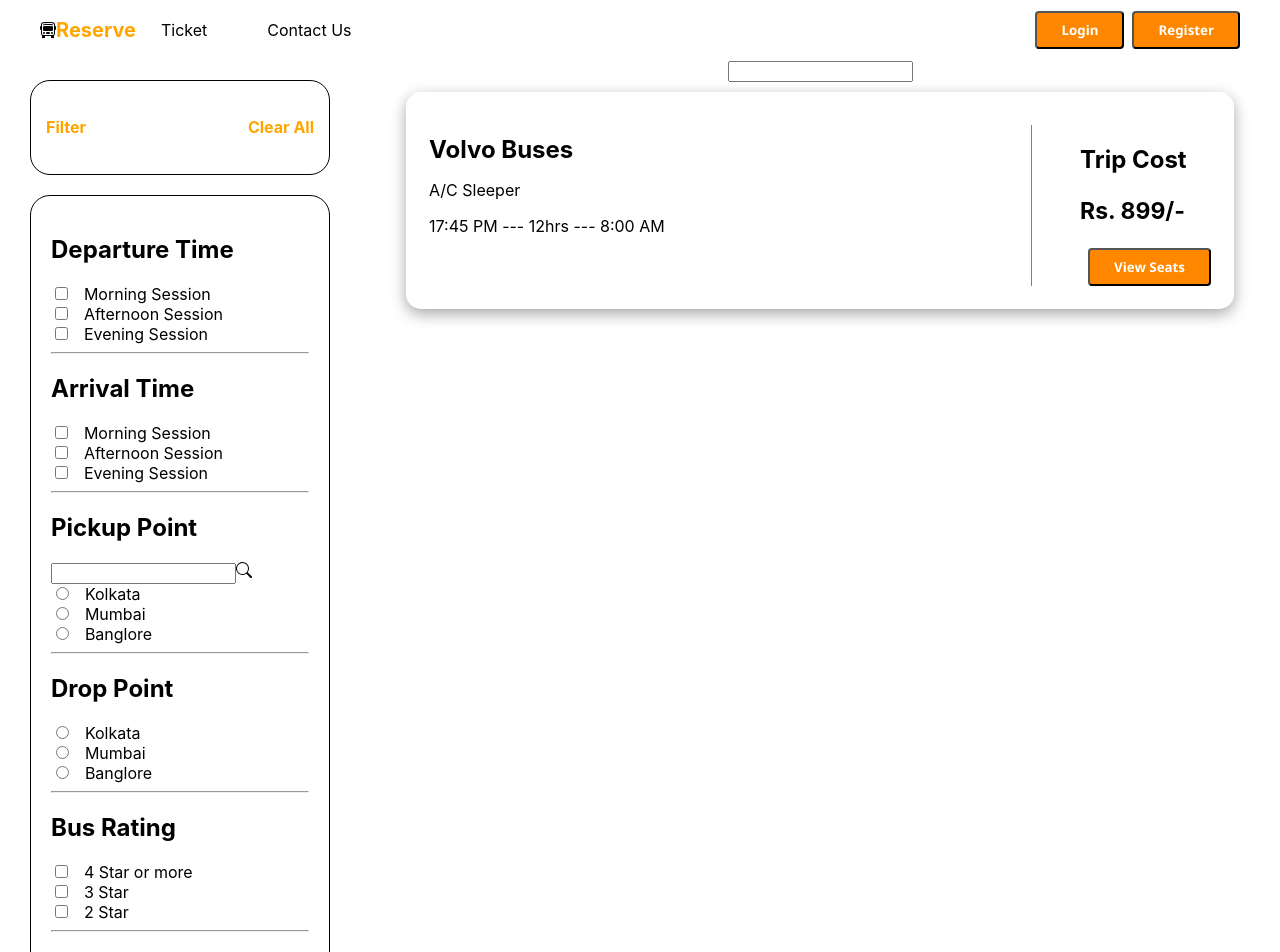
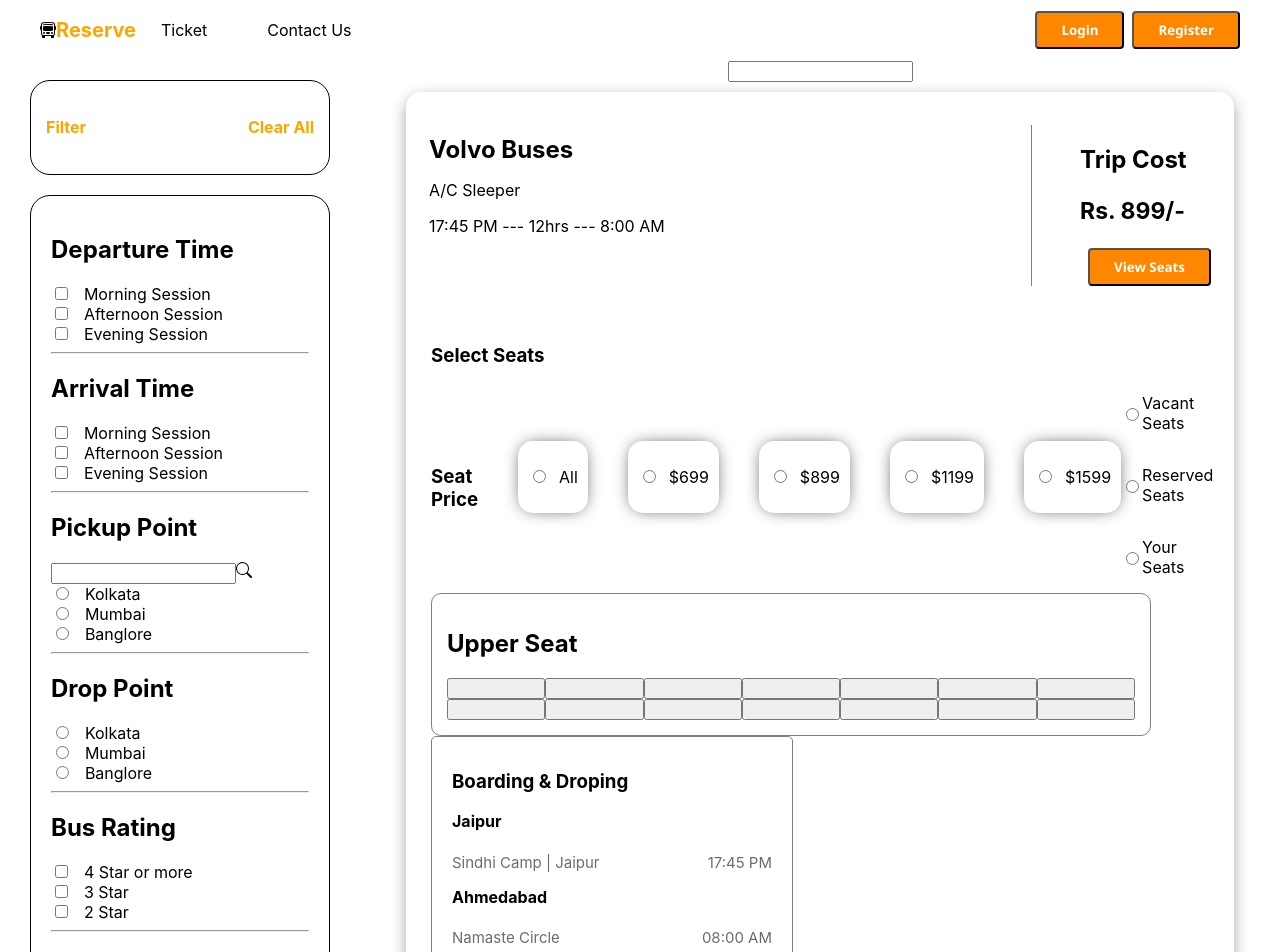
Before and after one commit to HemantWD/Bus-Booking, a React (Create React App) app in the folder Frontend/reserve/: page /available-bus in a window 1280 px wide. Shown: the top 952 px of the page. Built offline with nearby package versions, Linux system fonts and the light colour scheme.

Commit message:
made the choosing seat

```diff
--- /dev/null
+++ b/Frontend/reserve/src/components/AvailableBus/BookSeat.js
@@ -0,0 +1,81 @@
+import React from "react";
+import classes from "../css/BookSeat.module.css";
+import { SeatLayout } from "./SeatLayout";
+
+export const BookSeat = () => {
+  return (
+    <>
+      <div className={classes.select}>
+        <h3 className={classes.heading}>Select Seats</h3>
+        <div className={classes.seat}>
+          <div className={classes.row}>
+            <h3>Seat Price</h3>
+            <div className={classes.box}>
+              <input type="radio" />
+              <p>All</p>
+            </div>
+            <div className={classes.box}>
+              <input type="radio" />
+              <p>$699</p>
+            </div>
+            <div className={classes.box}>
+              <input type="radio" />
+              <p>$899</p>
+            </div>
+            <div className={classes.box}>
+              <input type="radio" />
+              <p>$1199</p>
+            </div>
+            <div className={classes.box}>
+              <input type="radio" />
+              <p>$1599</p>
+            </div>
+          </div>
+
+          <div className={classes.selected}>
+            <div className={classes.fill}>
+              <input type="radio" />
+              <p>Vacant Seats</p>
+            </div>
+            <div className={classes.fill}>
+              <input type="radio" />
+              <p>Reserved Seats</p>
+            </div>
+            <div className={classes.fill}>
+              <input type="radio" />
+              <p>Your Seats</p>
+            </div>
+          </div>
+        </div>
+
+        <div className={classes.selectSeats}>
+          <SeatLayout />
+          <div className={classes.right}>
+            <h3>Boarding & Droping</h3>
+            <h4>Jaipur</h4>
+            <p>
+              Sindhi Camp | Jaipur
+              <span className={classes.bTime}>17:45 PM</span>
+            </p>
+            <h4>Ahmedabad</h4>
+            <p>
+              Namaste Circle
+              <span className={classes.dTime}>08:00 AM</span>
+            </p>
+            <hr />
+            <p>
+              Serial No : <span>7</span>
+            </p>
+            <hr />
+            <h4>Fair Details</h4>
+            <p>
+              Amount : <span>INR 750.00</span>
+            </p>
+            <p>Includes all fair charges</p>
+            <button className={classes.btn}>Proceed To Book</button>
+          </div>
+        </div>
+      </div>
+    </>
+  );
+};
--- a/Frontend/reserve/src/components/AvailableBus/BusList.js
+++ b/Frontend/reserve/src/components/AvailableBus/BusList.js
@@ -1,9 +1,12 @@
 import React from "react";
 import { Date } from "./Date";
 import classes from "../css/BusList.module.css";
-import Button from "../Layout/Button";
+import { BookSeat } from "./BookSeat";
 
 export const BusList = () => {
+  const handleClick = () => {
+    console.log("Clicked");
+  };
   return (
     <>
       <div>
@@ -23,9 +26,10 @@ export const BusList = () => {
               <h2>Trip Cost</h2>
               <h3>Rs. 899/-</h3>
             </div>
-            <Button>View Seats</Button>
+            <button onClick={handleClick}>View Seats</button>
           </div>
         </div>
+        <BookSeat />
       </div>
     </>
   );
--- /dev/null
+++ b/Frontend/reserve/src/components/AvailableBus/SeatLayout.js
@@ -0,0 +1,28 @@
+import React from "react";
+import classes from "../css/SeatLayout.module.css";
+
+export const SeatLayout = () => {
+  return (
+    <div>
+      <div className={classes.section}>
+        <h2>Upper Seat</h2>
+        <div className={classes.seat}>
+          <input type="button" />
+          <input type="button" />
+          <input type="button" />
+          <input type="button" />
+          <input type="button" />
+          <input type="button" />
+          <input type="button" />
+          <input type="button" />
+          <input type="button" />
+          <input type="button" />
+          <input type="button" />
+          <input type="button" />
+          <input type="button" />
+          <input type="button" />
+        </div>
+      </div>
+    </div>
+  );
+};
--- /dev/null
+++ b/Frontend/reserve/src/components/css/BookSeat.module.css
@@ -0,0 +1,62 @@
+.select {
+  display: block;
+  padding: 25px;
+}
+.heading {
+  margin: 10px 0;
+}
+.seat {
+  display: flex;
+  justify-content: space-between;
+  align-items: center;
+}
+.row {
+  display: flex;
+  align-items: baseline;
+  gap: 40px;
+}
+.box {
+  display: flex;
+  align-items: baseline;
+  padding: 10px;
+  border-radius: 15px;
+  box-shadow: 0px 0px 17px -5px rgba(0, 0, 0, 0.87);
+  gap: 10px;
+}
+.selected {
+  display: inherit;
+  align-items: center;
+  display: block;
+}
+.fill {
+  display: flex;
+  align-items: center;
+  padding-right: 30px;
+}
+
+.selectedSeats {
+  display: flex;
+  justify-content: space-between;
+  margin-top: 10px;
+}
+.right {
+  /* background-color: aqua; */
+  border: 1px solid grey;
+  border-radius: 5px;
+  padding: 20px;
+  width: 20rem;
+}
+
+.right h3,
+.right h4 {
+  margin-top: 13px;
+}
+
+.right p {
+  /* background-color: aqua; */
+  display: flex;
+  justify-content: space-between;
+  align-items: center;
+  font-size: 15px;
+  color: rgb(109, 108, 108);
+}
--- /dev/null
+++ b/Frontend/reserve/src/components/css/SeatLayout.module.css
@@ -0,0 +1,12 @@
+.section {
+  border: 1px solid grey;
+  padding: 15px;
+  border-radius: 10px;
+  width: 43rem;
+}
+
+.seat {
+  display: grid;
+  grid-template-columns: repeat(7, minmax(0, 1fr));
+  gap: 10;
+}
```
